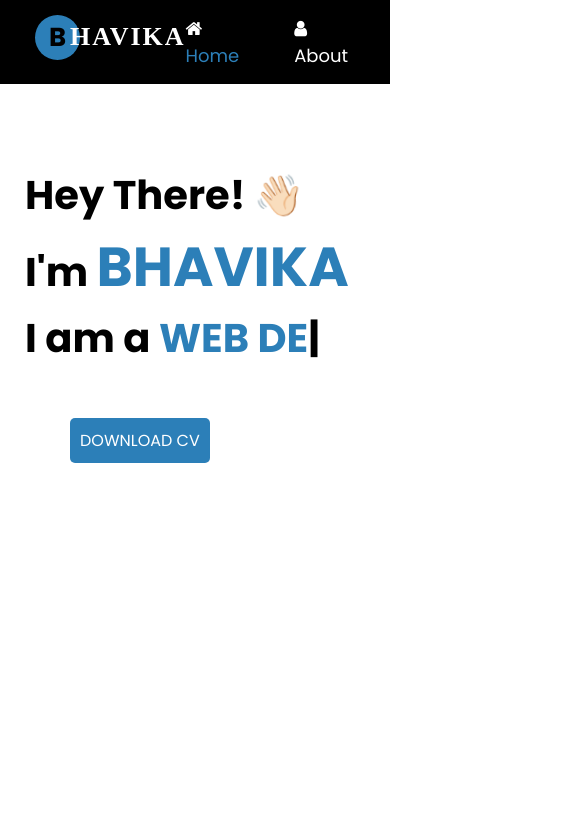
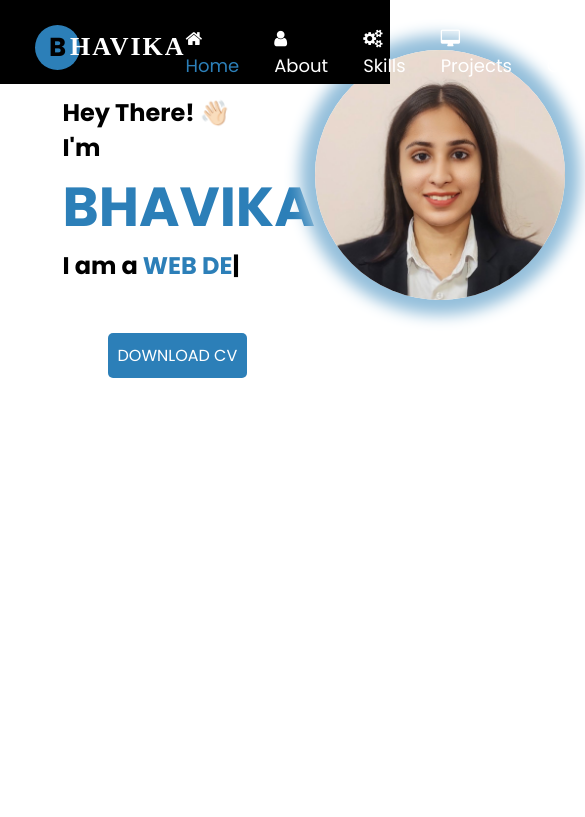
Before and after one commit to bhavika567/personal--portfolio, a plain HTML site: page index.html in a window 390 px wide. Shown: the top 817 px of the page, 585 px wide, since content can reach past the window. Drawn offline with nearby package versions, Linux system fonts and the light colour scheme.

Commit message:
Update style.css

```diff
--- a/style.css
+++ b/style.css
@@ -723,3 +723,29 @@ button:hover {
   margin-top: 10px;
   color:#2c7fb8;;
 }
+@media (max-width: 768px) {
+    .container {
+        width: 90%;
+    }
+    header {
+        min-height: 60px;
+        padding: 10px;
+    }
+    #home {
+        min-height: auto;
+        padding: 50px 20px;
+    }
+    .home-txt h2, .home-txt p {
+        font-size: 1.5em;
+    }
+    .home-img img {
+        width: 250px;
+        height: 250px;
+    }
+    .list {
+        gap: 10px;
+    }
+    .grid-container {
+        row-gap: 5px;
+    }
+}
```
